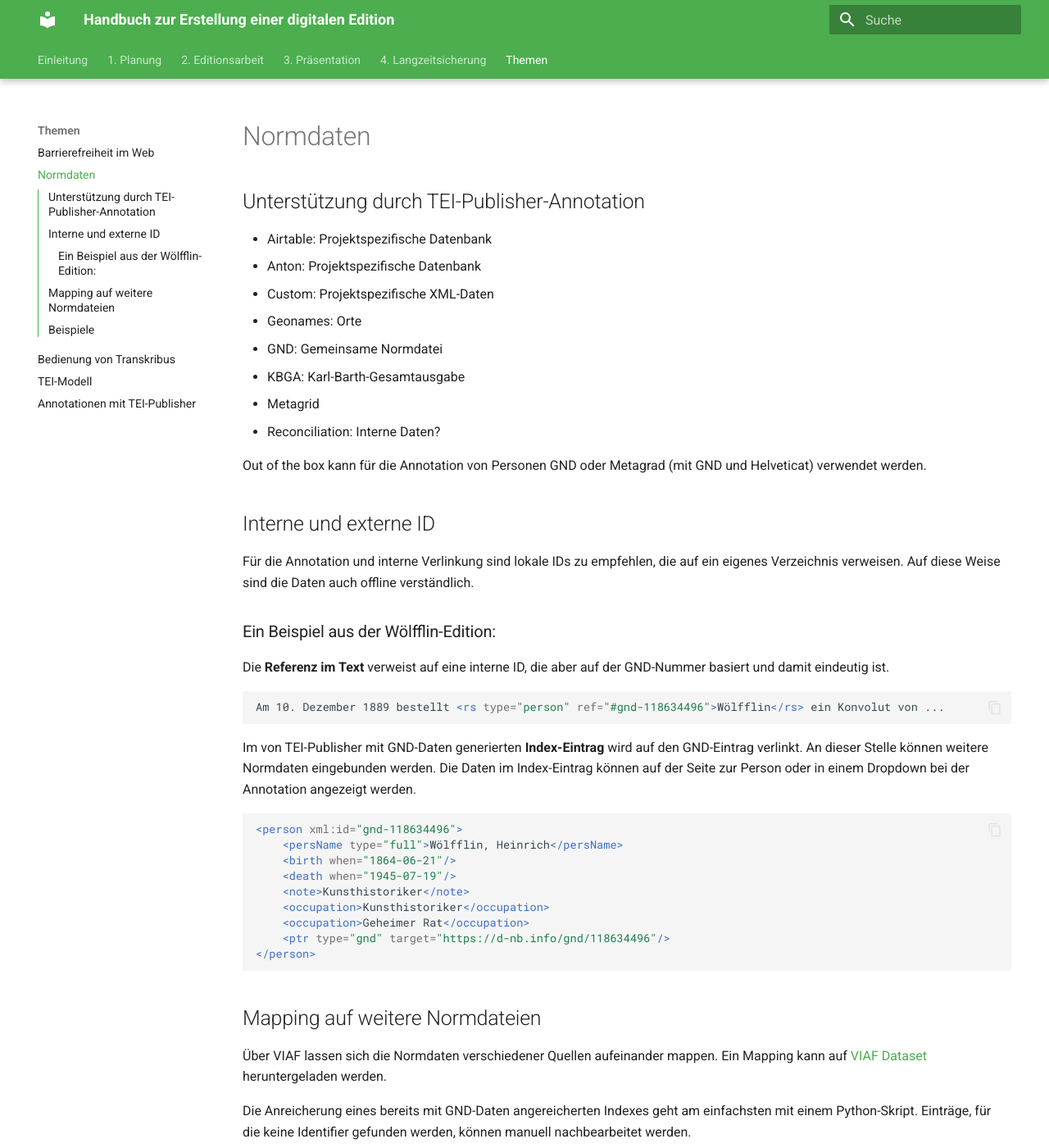
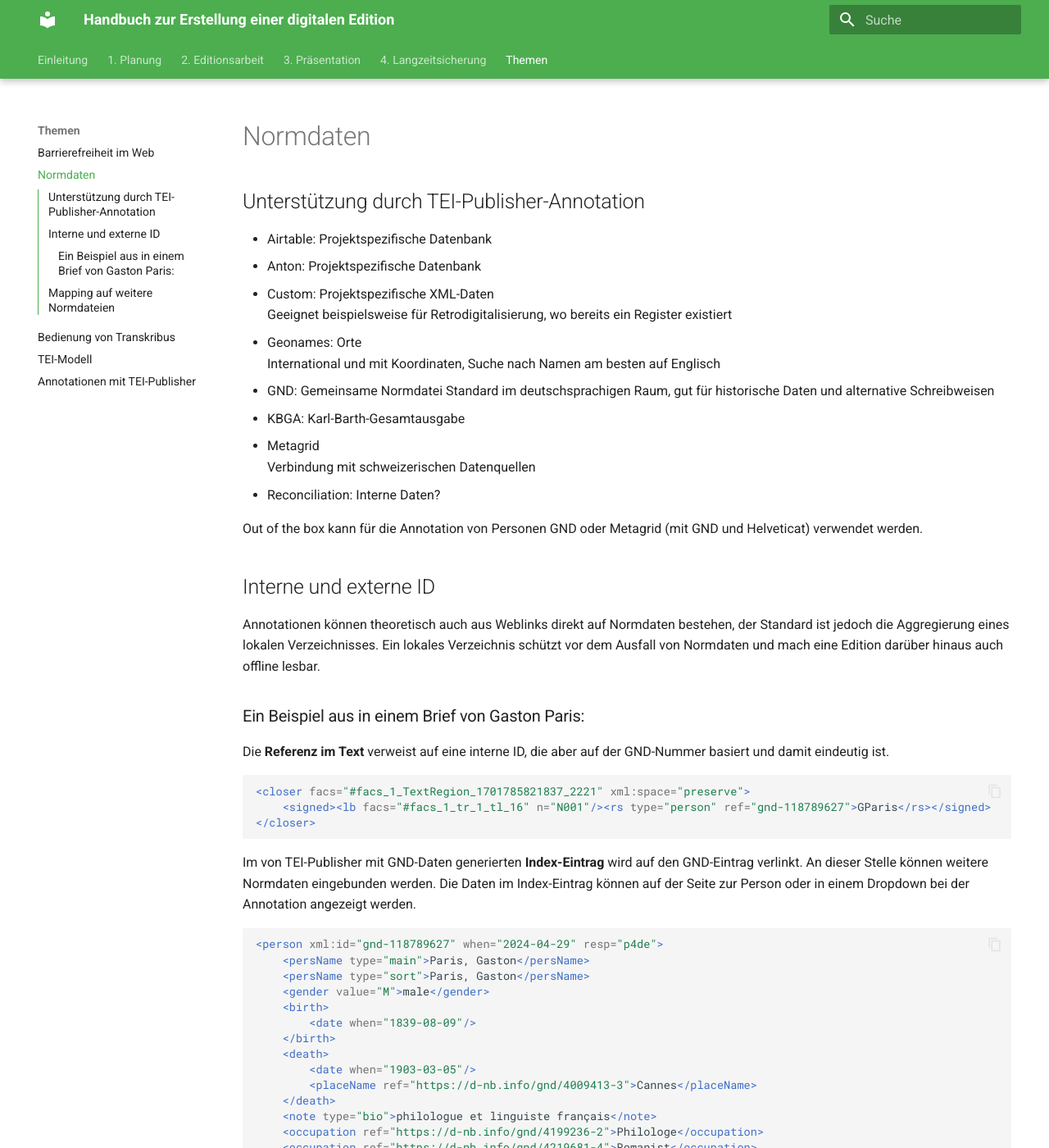
Before and after one commit to zde-uzh/proto4diged-handbook, an MkDocs documentation site: the page built from docs/Themen/authority.md, in a window 1280 px wide and 1400 px high. Shown: the whole window at 82% size. Built offline with MkDocs 1.6.1 and Material for MkDocs 9.7.7, drawn with Linux system fonts in a browser that asks for light colours; some of the changed text lies outside the part shown.

Commit message:
rewrite topics

````diff
--- a/docs/Themen/authority.md
+++ b/docs/Themen/authority.md
@@ -5,25 +5,31 @@
 -   Airtable: Projektspezifische Datenbank
 -   Anton: Projektspezifische Datenbank
 -   Custom: Projektspezifische XML-Daten
+    Geeignet beispielsweise für Retrodigitalisierung, wo bereits ein Register existiert
 -   Geonames: Orte
+    International und mit Koordinaten, Suche nach Namen am besten auf Englisch
 -   GND: Gemeinsame Normdatei
+    Standard im deutschsprachigen Raum, gut für historische Daten und alternative Schreibweisen
 -   KBGA: Karl-Barth-Gesamtausgabe
 -   Metagrid
+    Verbindung mit schweizerischen Datenquellen
 -   Reconciliation: Interne Daten?
 
-Out of the box kann für die Annotation von Personen GND oder Metagrad (mit GND und Helveticat) verwendet werden.
+Out of the box kann für die Annotation von Personen GND oder Metagrid (mit GND und Helveticat) verwendet werden.
 
 ## Interne und externe ID
 
-Für die Annotation und interne Verlinkung sind lokale IDs zu empfehlen, die auf ein eigenes Verzeichnis verweisen.
-Auf diese Weise sind die Daten auch offline verständlich.
+Annotationen können theoretisch auch aus Weblinks direkt auf Normdaten bestehen, der Standard ist jedoch die Aggregierung eines lokalen Verzeichnisses.
+Ein lokales Verzeichnis schützt vor dem Ausfall von Normdaten und mach eine Edition darüber hinaus auch offline lesbar.
 
-### Ein Beispiel aus der Wölfflin-Edition:
+### Ein Beispiel aus in einem Brief von Gaston Paris:
 
 Die **Referenz im Text** verweist auf eine interne ID, die aber auf der GND-Nummer basiert und damit eindeutig ist.
 
 ```xml
-Am 10. Dezember 1889 bestellt <rs type="person" ref="#gnd-118634496">Wölfflin</rs> ein Konvolut von ...
+<closer facs="#facs_1_TextRegion_1701785821837_2221" xml:space="preserve">
+    <signed><lb facs="#facs_1_tr_1_tl_16" n="N001"/><rs type="person" ref="gnd-118789627">GParis</rs></signed>
+</closer>
 ```
 
 Im von TEI-Publisher mit GND-Daten generierten **Index-Eintrag** wird auf den GND-Eintrag verlinkt.
@@ -31,21 +37,28 @@
 Die Daten im Index-Eintrag können auf der Seite zur Person oder in einem Dropdown bei der Annotation angezeigt werden.
 
 ```xml
-<person xml:id="gnd-118634496">
-    <persName type="full">Wölfflin, Heinrich</persName>
-    <birth when="1864-06-21"/>
-    <death when="1945-07-19"/>
-    <note>Kunsthistoriker</note>
-    <occupation>Kunsthistoriker</occupation>
-    <occupation>Geheimer Rat</occupation>
-    <ptr type="gnd" target="https://d-nb.info/gnd/118634496"/>
+<person xml:id="gnd-118789627" when="2024-04-29" resp="p4de">
+    <persName type="main">Paris, Gaston</persName>
+    <persName type="sort">Paris, Gaston</persName>
+    <gender value="M">male</gender>
+    <birth>
+        <date when="1839-08-09"/>
+    </birth>
+    <death>
+        <date when="1903-03-05"/>
+        <placeName ref="https://d-nb.info/gnd/4009413-3">Cannes</placeName>
+    </death>
+    <note type="bio">philologue et linguiste français</note>
+    <occupation ref="https://d-nb.info/gnd/4199236-2">Philologe</occupation>
+    <occupation ref="https://d-nb.info/gnd/4219681-4">Romanist</occupation>
 </person>
 ```
 
 ## Mapping auf weitere Normdateien
 
 Über VIAF lassen sich die Normdaten verschiedener Quellen aufeinander mappen.
-Ein Mapping kann auf [VIAF Dataset](https://viaf.org/viaf/data/) heruntergeladen werden.
+Ein Mapping kann auf [VIAF Dataset](https://viaf.org/viaf/data/){:target="\_blank"} heruntergeladen werden.
+Der GND-Nummer [118789627](https://d-nb.info/gnd/118789627){:target="\_blank"} entspricht die VIAF-ID [39382261](http://viaf.org/viaf/39382261){:target="\_blank"}, über die man wiederum zur IdRef [027058352](https://www.idref.fr/027058352){:target="\_blank"} kommt.
 
 Die Anreicherung eines bereits mit GND-Daten angereicherten Indexes geht am einfachsten mit einem Python-Skript.
 Einträge, für die keine Identifier gefunden werden, können manuell nachbearbeitet werden.
@@ -54,9 +67,3 @@
 
 -   nicht-eindeutige Einträge (GND zu VIAF, VIAF zu GND, IdRef zu VIAF etc.) können manuell ergänzt werden.
 -   Mappings mit Kurzansichten der verlinkten Einträge machen das Überprüfen einfacher
-
-## Beispiele
-
--   [Gaston Paris bei GND](https://d-nb.info/gnd/118789627)
--   [Gaston Paris bei IdRef](https://www.idref.fr/027058352)
--   [Gaston Paris bei VIAF](http://viaf.org/viaf/39382261)
````
Also changed, not shown: docs/Themen/accessibility.md (+5 -2 lines), docs/Themen/tei.md (+5 -0 lines).
